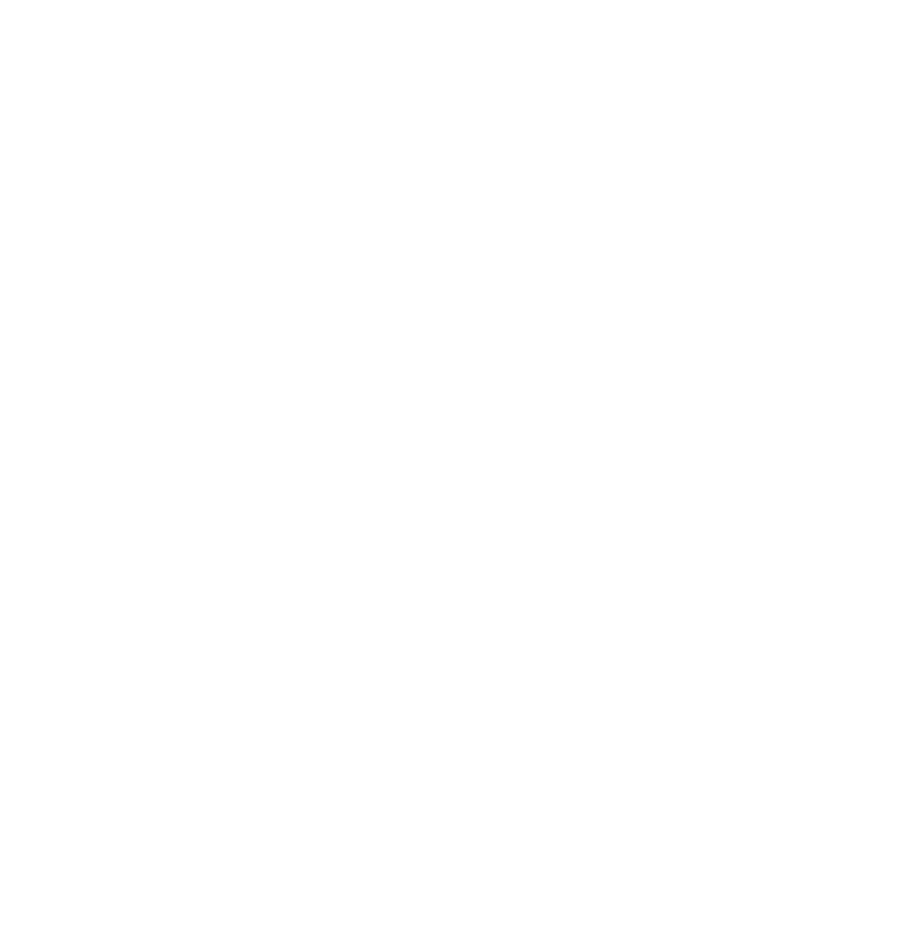
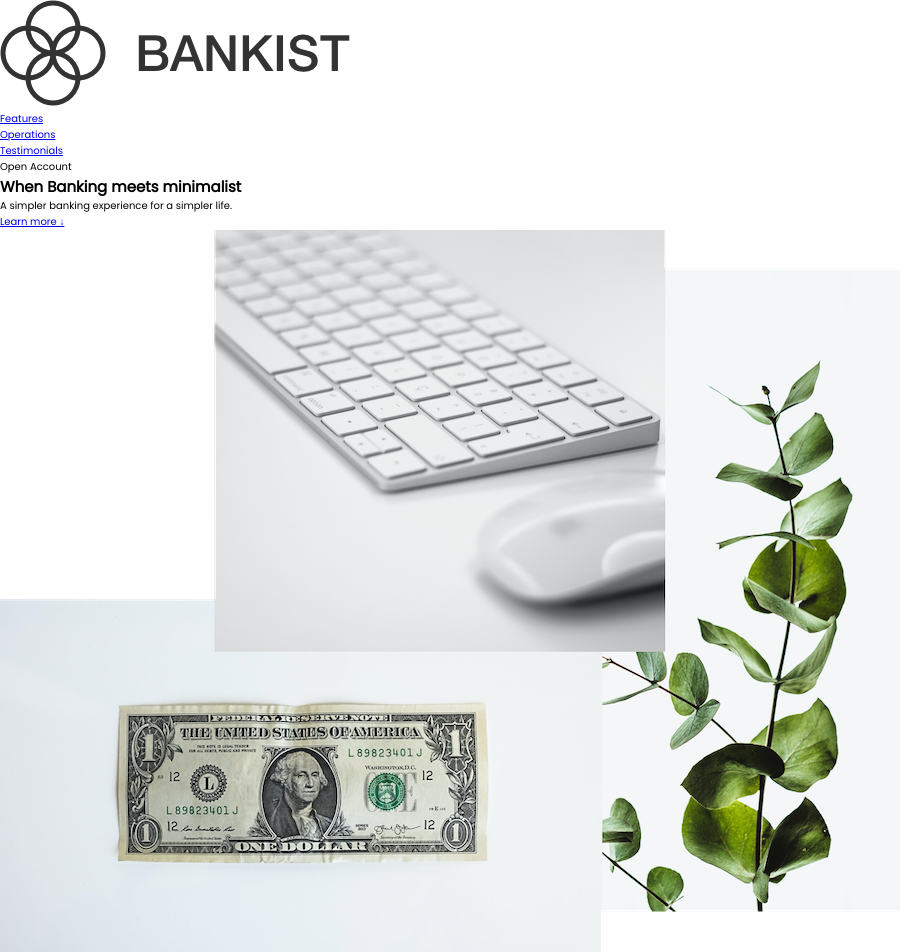
Before and after one commit to LucasPerrotaRoriz/Bankist, a plain HTML site: page index.html in a window 1280 px wide. Shown: the whole page, without its empty margins (0-917 px from the left). Before the commit the page ends 800 px from the top, so only its background shows below. Drawn offline with Linux system fonts and the light colour scheme.

Commit message:
Header and hero section HTML

```diff
--- a/index.html
+++ b/index.html
@@ -15,6 +15,42 @@
     <title>Bankist | When Banking meets Minimalist</title>
   </head>
   <body>
+    <header class="header">
+      <img src="img/logo.png" alt="Bankist logo" class="logo" />
+      <nav>
+        <ul class="nav-links">
+          <li class="nav-item">
+            <a href="#features" class="nav-link">Features</a>
+          </li>
+          <li class="nav-item">
+            <a href="#operations" class="nav-link">Operations</a>
+          </li>
+          <li class="nav-item">
+            <a href="#testimonials" class="nav-link">Testimonials</a>
+          </li>
+          <a class="btn btn--small btn--show-modal">Open Account</a>
+        </ul>
+      </nav>
+    </header>
 
+    <div class="container">
+      <section class="hero-section">
+        <div class="hero-content">
+          <h1 class="heading-primary">
+            When <span class="highlight">Banking</span> meets
+            <span class="highlight">minimalist</span>
+          </h1>
+          <p class="hero-text">
+            A simpler banking experience for a simpler life.
+          </p>
+          <a href="#" class="hero-link">Learn more &darr;</a>
+        </div>
+        <div>
+          <img src="img/hero.png" alt="Bankist image" class="hero-img" />
+        </div>
+      </section>
+    </div>
+
+    <script src="script.js"></script>
   </body>
 </html>
```
